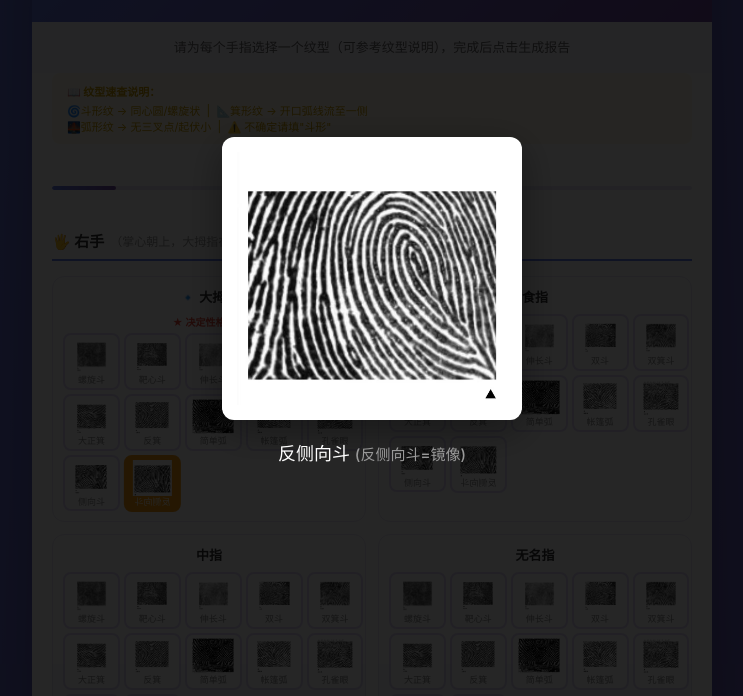
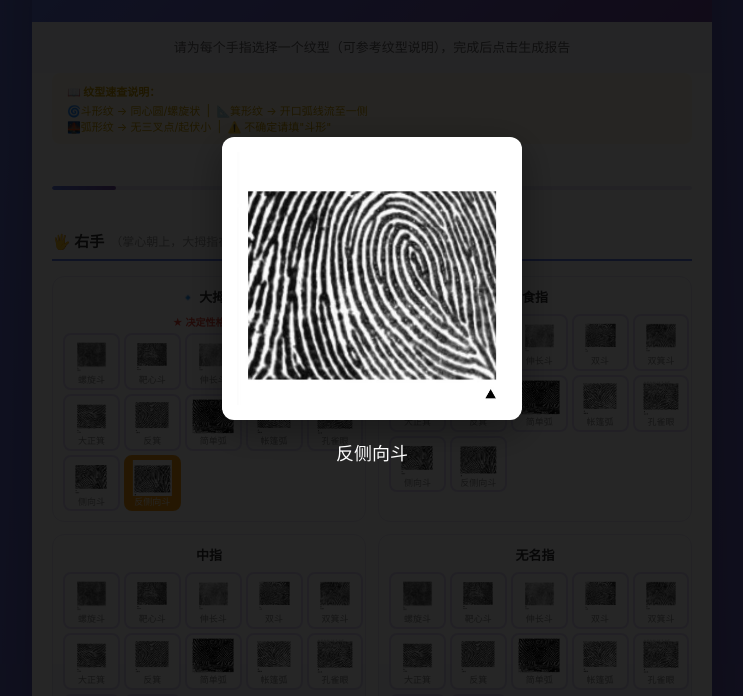
Before and after one commit to gyl-0322/tianfu-assessment, a website: page index.html in a window 1280 px wide. Both pictures are taken after a click on the picture 420 px from the left and 576 px from the top of the page. Shown: the part 99-795 px from the top of the page, without its empty margins (268-1011 px from the left). Drawn offline with nearby package versions, Linux system fonts and the light colour scheme.

Commit message:
fix: 修复反侧向斗文字镜像问题 + 移除放大后的'镜像'提示
✅ CSS优化：
- 移除 .pattern-btn[data-pattern='Wsp-r'] 的整体翻转
- 改为仅翻转图片 .pattern-btn[data-pattern='Wsp-r'] .pattern-img { transform: scaleX(-1); }
- 文字标签不再镜像

✅ JS优化：
- 移除 showZoom 中的 '(反侧向斗=镜像)' 提示文字
- 反侧向斗现在有独立图片文件，无需额外说明

```diff
--- a/index.html
+++ b/index.html
@@ -168,7 +168,8 @@
         .pattern-btn[data-pattern="Xn"]  { --accent: #e74c3c; }
         .pattern-btn[data-pattern="Wpe"] { --accent: #9b59b6; }
         .pattern-btn[data-pattern="Wsp"] { --accent: #f39c12; }
-        .pattern-btn[data-pattern="Wsp-r"] { --accent: #f39c12; transform: scaleX(-1); }
+        .pattern-btn[data-pattern="Wsp-r"] { --accent: #f39c12; }
+        .pattern-btn[data-pattern="Wsp-r"] .pattern-img { transform: scaleX(-1); }
 
         .pattern-btn.selected {
             border-color: var(--accent);
@@ -1188,11 +1189,7 @@ ${fingerDetail}
             img.src = FINGER_IMGS[code];
             img.style.transform = '';
             // 反侧向斗现在有独立图片，不需要翻转提示
-            if (code === 'Wsp-r') {
-                document.getElementById('zoomName').innerHTML = name + ' <small style="color:#999">(反侧向斗=镜像)</small>';
-            } else {
-                document.getElementById('zoomName').textContent = name;
-            }
+            document.getElementById('zoomName').textContent = name;
             modal.classList.add('show');
         }
 
```
